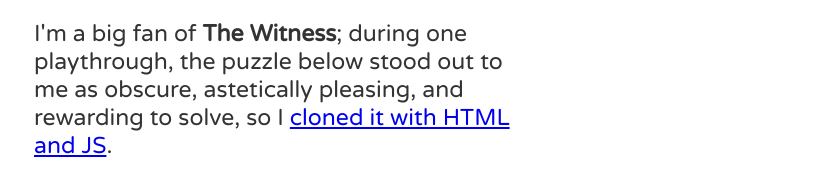
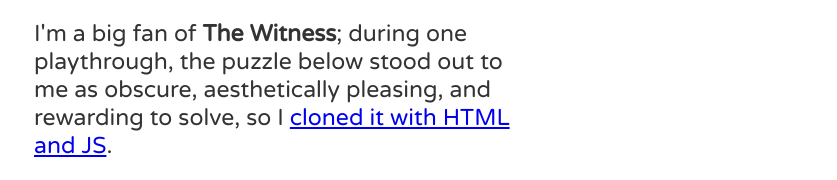
Before and after one commit to strawstack/Witness, a plain HTML site: page index.html in a window 1280 px wide. Shown: the part 288-468 px from the top of the page, without its empty margins (6-843 px from the left). Drawn offline with Linux system fonts and the light colour scheme.

Commit message:
spelling

```diff
--- a/index.html
+++ b/index.html
@@ -12,7 +12,7 @@
 <div class="intro-area">
     <h1>Between a Desert and a Shady Tree</h1>
     <p>If the puzzle below doesn't make sense to you, it's because you missed out on something like 80 hours of puzzle solving education, but, lucky for you, class is always in session, and the course text book can be <a href="https://store.steampowered.com/app/210970/The_Witness/" target="_blank">picked up on Steam</a>.</p>
-    <p>I'm a big fan of <b>The Witness</b>; during one playthrough, the puzzle below stood out to me as obscure, astetically pleasing, and rewarding to solve, so I <a href="https://github.com/strawstack/Witness" target="_blank">cloned it with HTML and JS</a>.</p>
+    <p>I'm a big fan of <b>The Witness</b>; during one playthrough, the puzzle below stood out to me as obscure, aesthetically pleasing, and rewarding to solve, so I <a href="https://github.com/strawstack/Witness" target="_blank">cloned it with HTML and JS</a>.</p>
     <p>In the game, this puzzle waits inside a warehouse in a Quarry halfway between a Desert and a shady forest; when you solve it, a satisfying tone is played, and you quickly move along and begin working on one of game's many other puzzles.</p>
     <p>
     When you solve the puzzle on this page, the hash of your solution is combined with an encoded message, and displayed in the <b>Solution Area</b> below. <span class="highlight">Only a correct solution reveals the true message</span>.</p>
```
